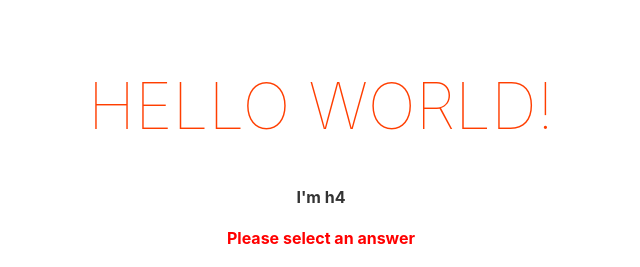
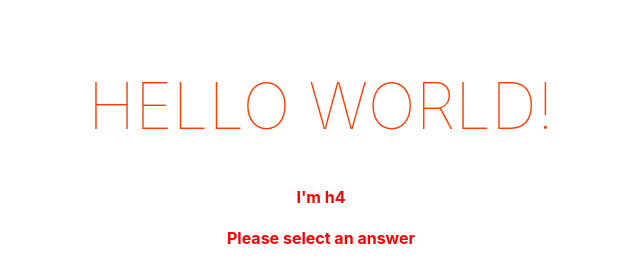
Before and after one commit to tienpham94/svelte-quiz, a Svelte app: page / in a window 1280 px wide. Shown: the top 267 px of the page, without its empty margins (319-959 px from the left). Built offline with nearby package versions, Linux system fonts and the light colour scheme.

Commit message:
global css

```diff
--- a/src/Quiz.svelte
+++ b/src/Quiz.svelte
@@ -12,7 +12,7 @@
 </script>
 
 <style>
-  h4 {
+  :global(h4) {
     color: red;
   }
 </style>
```
